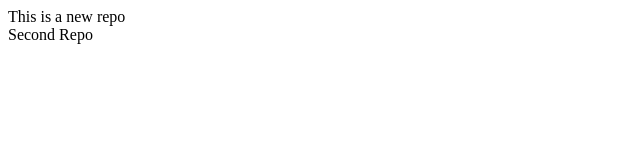
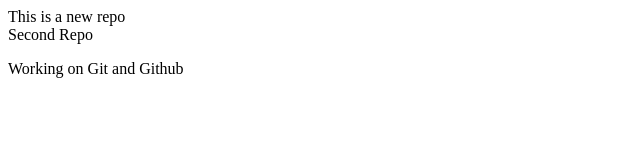
Before and after one commit to Aiman-khan-tech/Second-repo, a plain HTML site: page index.html in a window 1280 px wide. Shown: the whole page, without its empty margins (0-640 px from the left). Drawn offline with Linux system fonts and the light colour scheme.

Commit message:
Added new line

```diff
--- a/index.html
+++ b/index.html
@@ -2,3 +2,4 @@
 <br>
 Second Repo
 </p>
+<p>Working on Git and Github</p>
```
